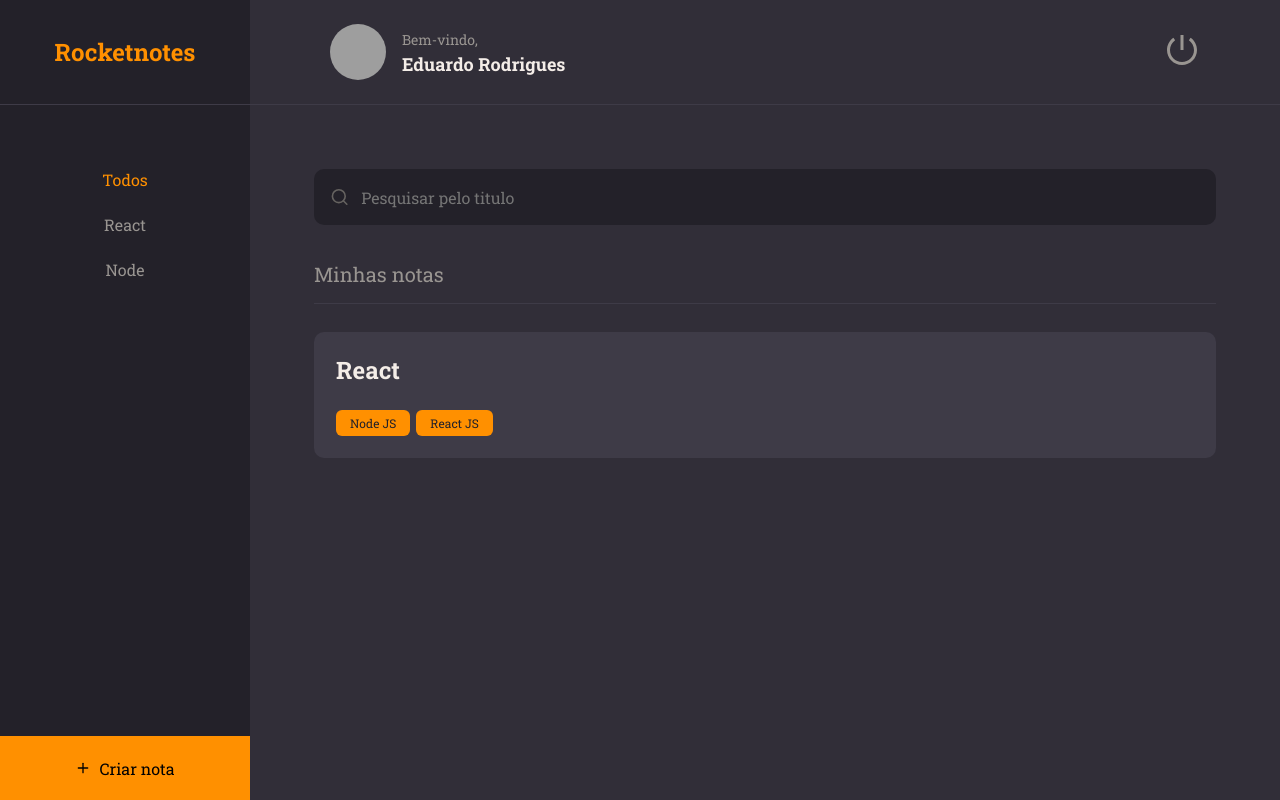
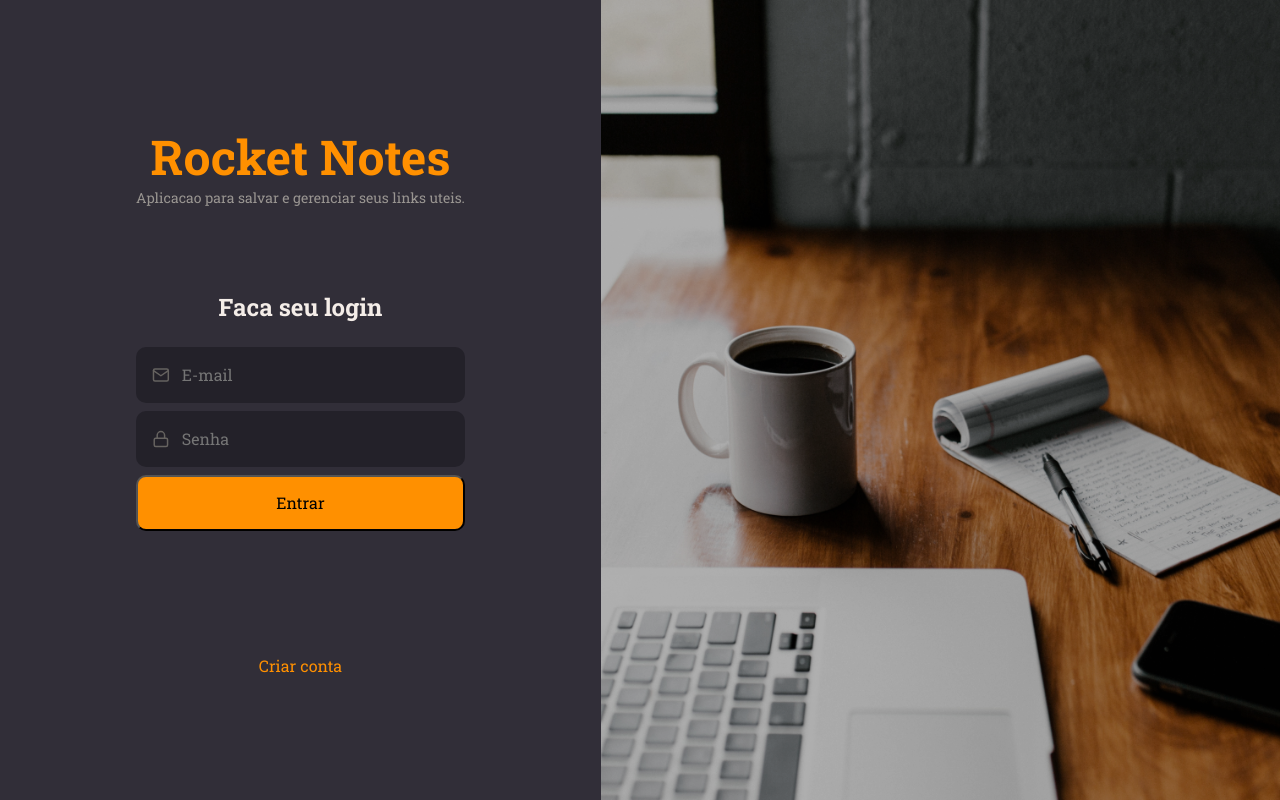
Before and after one commit to edurodrigues0/rocket-notes-web, a React (Vite) app: page / in a window 1280 px wide. Built offline with nearby package versions, Linux system fonts and the light colour scheme; grey boxes are pictures that could not be loaded.

Commit message:
feat: Adicionando pagina SignIn

```diff
--- a/src/App.tsx
+++ b/src/App.tsx
@@ -1,5 +1,5 @@
-import { Home } from './pages/Home'
+import { SignIn } from './pages/SignIn'
 
 export function App() {
-  return <Home />
+  return <SignIn />
 }
--- a/src/components/Button/styles.ts
+++ b/src/components/Button/styles.ts
@@ -3,6 +3,7 @@
 
 export const Container = styled.button`
   background-color: ${theme.COLORS.ORANGE};
+  width: 100%;
   height: 56px;
   border-radius: 10px;
 `
--- /dev/null
+++ b/src/pages/SignIn/index.tsx
@@ -0,0 +1,31 @@
+import { Background, Container, Form } from './styles'
+import { Input } from '../../components/Input'
+import { FiMail, FiLock } from 'react-icons/fi'
+import { Button } from '../../components/Button'
+
+export function SignIn() {
+  return (
+    <Container>
+      <Form>
+        <h1>Rocket Notes</h1>
+        <p>Aplicacao para salvar e gerenciar seus links uteis.</p>
+
+        <h2>Faca seu login</h2>
+
+        <Input placeholder="E-mail" type="text" icon={<FiMail size={20} />} />
+
+        <Input
+          placeholder="Senha"
+          type="password"
+          icon={<FiLock size={20} />}
+        />
+
+        <Button title="Entrar" />
+
+        <a href="#">Criar conta</a>
+      </Form>
+
+      <Background />
+    </Container>
+  )
+}
--- /dev/null
+++ b/src/pages/SignIn/styles.ts
@@ -0,0 +1,48 @@
+import styled from 'styled-components'
+import theme from '../../styles/theme'
+import backgroundImg from '../../assets/background.png'
+
+export const Container = styled.div`
+  width: 100vw;
+  height: 100vh;
+
+  display: flex;
+  align-items: stretch;
+`
+export const Form = styled.form`
+  padding: 0 136px;
+
+  display: flex;
+  flex-direction: column;
+  justify-content: center;
+  align-items: center;
+
+  text-align: center;
+
+  > h1 {
+    font-size: 48px;
+    color: ${theme.COLORS.ORANGE};
+  }
+
+  > h2 {
+    font-size: 24px;
+    margin-top: 84px;
+    margin-bottom: 24px;
+  }
+
+  > p {
+    font-size: 14px;
+    color: ${theme.COLORS.GRAY_100};
+  }
+
+  > a {
+    margin-top: 124px;
+    color: ${theme.COLORS.ORANGE};
+  }
+`
+export const Background = styled.div`
+  flex: 1;
+  background: url(${backgroundImg}) no-repeat center center;
+  background-size: cover;
+  filter: brightness(0.7);
+`
```
Also changed, not shown: src/assets/background.png (added).
